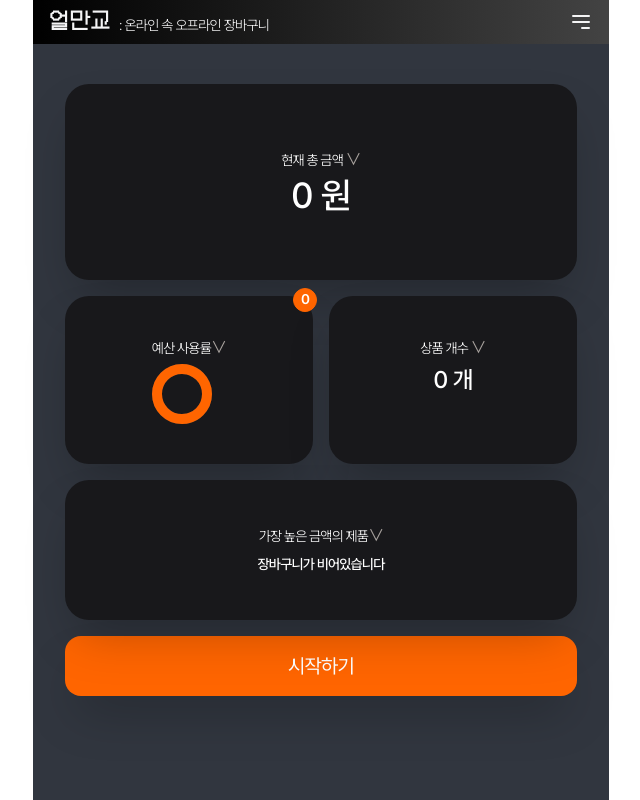
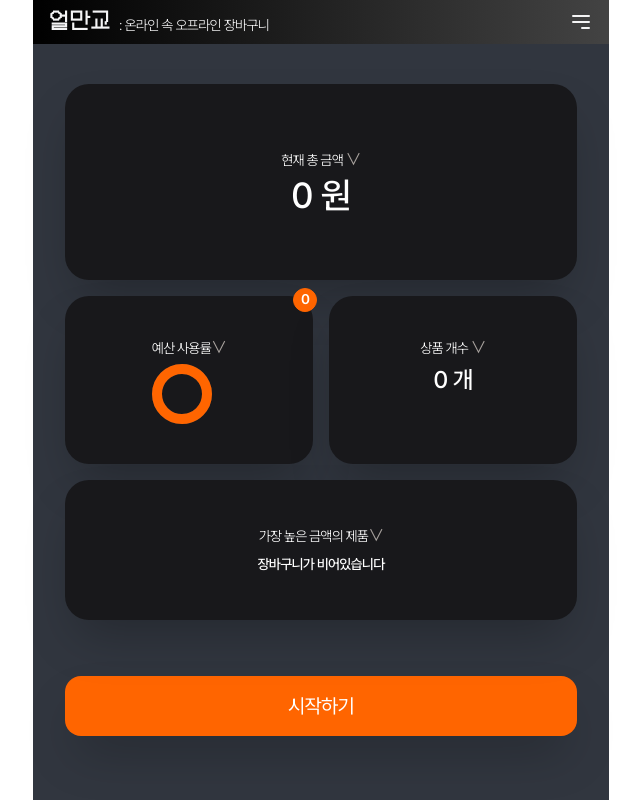
Before and after one commit to ncdino/ulmangyo, a Next.js app: page / in a window 1280 px wide. Both pictures are taken after a click on the button "안할래요". Shown: the whole page, without its empty margins (319-959 px from the left). Built offline with nearby package versions, Linux system fonts and the light colour scheme.

Commit message:
카메라 버튼 수정

```diff
--- a/src/app/capture/page.jsx
+++ b/src/app/capture/page.jsx
@@ -115,7 +115,7 @@ export default function CapturePage() {
           <button
             onClick={captureImage}
             disabled={loading}
-            className="absolute bg-transparent text-white px-4 py-2 rounded-full bottom-6 -translate-x-1/2 left-1/2 -translate-y-1/2"
+            className="absolute bg-black/50 text-white px-4 py-2 rounded-full bottom-6 -translate-x-1/2 left-1/2 -translate-y-1/2"
           >
             <Image src={CameraImg} alt="Camera Img" className="size-28" />
           </button>
--- a/src/app/components/section/MainSummary.jsx
+++ b/src/app/components/section/MainSummary.jsx
@@ -142,7 +142,9 @@ export default function MainSummary() {
           </div>
 
           {/* 하단부 */}
-          <BottomButton title="시작하기"/>
+          <div className="mt-10">
+            <BottomButton title="시작하기" />
+          </div>
         </div>
       )}
     </div>
```
